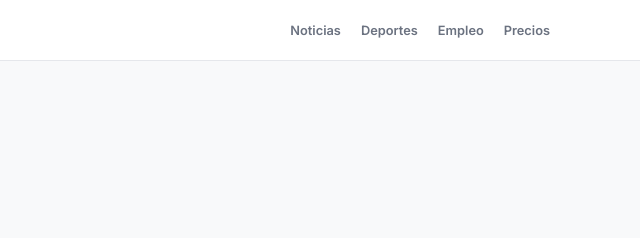
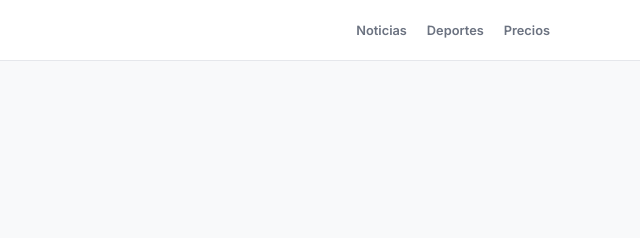
Before and after one commit to fud0dev/EmpleoMerida, a plain HTML site: page docs/index.html in a window 1280 px wide. Shown: the top 238 px of the page, 640-1280 px from the left. Drawn offline with nearby package versions, Linux system fonts and the light colour scheme; a web font is replaced by a local one.

Commit message:
Update index.html

```diff
--- a/docs/index.html
+++ b/docs/index.html
@@ -231,7 +231,6 @@
           <nav class="nav-links">
             <a href="https://fud0dev.github.io/AgendaMerida/">Noticias</a>
             <a href="https://fud0dev.github.io/ADMerida/">Deportes</a>
-            <a href="https://fud0dev.github.io/EmpleoMerida/">Empleo</a>
             <a href="https://fud0dev.github.io/InflacionMerida/">Precios</a>
           </nav>
         </div>
```
